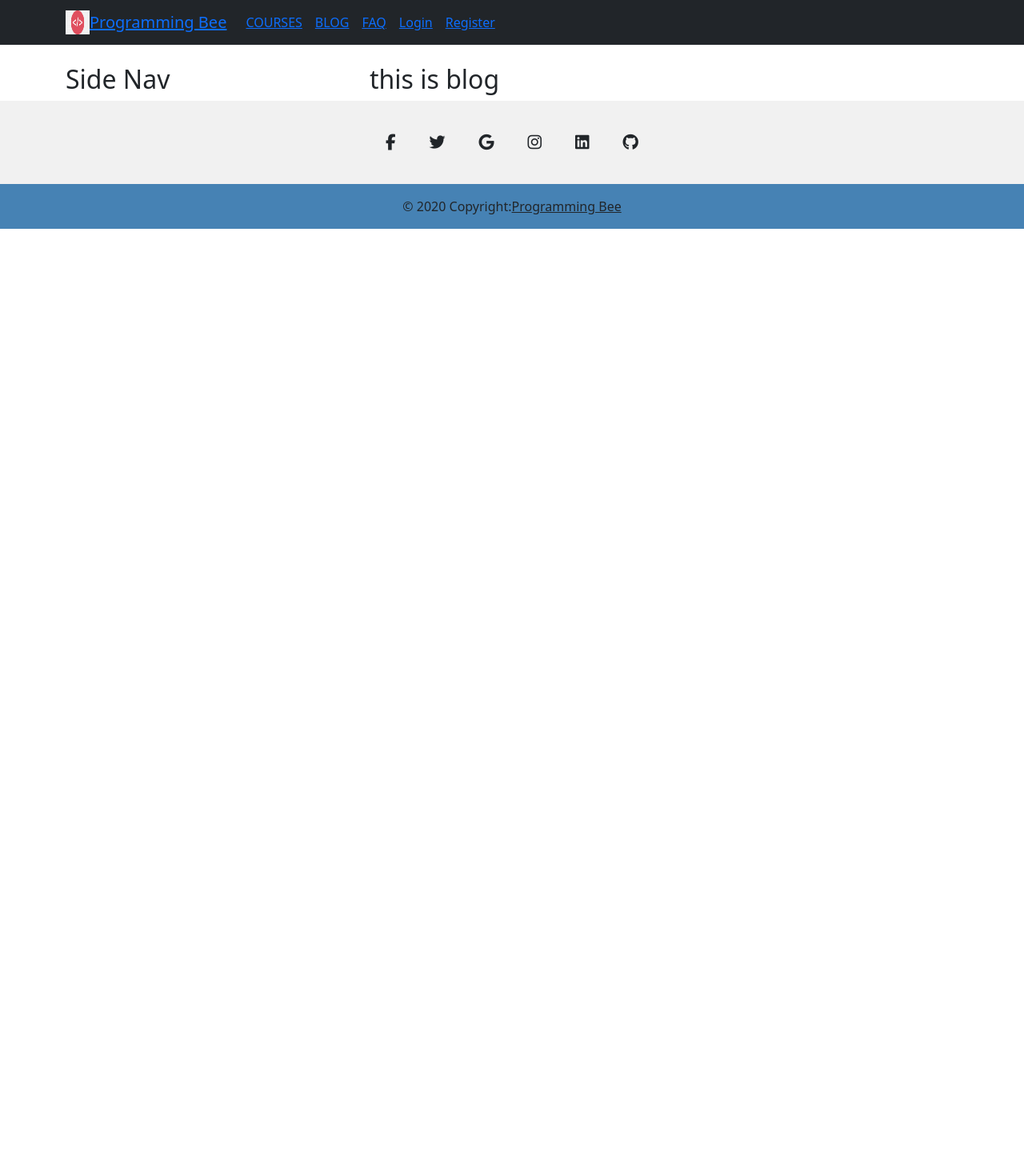
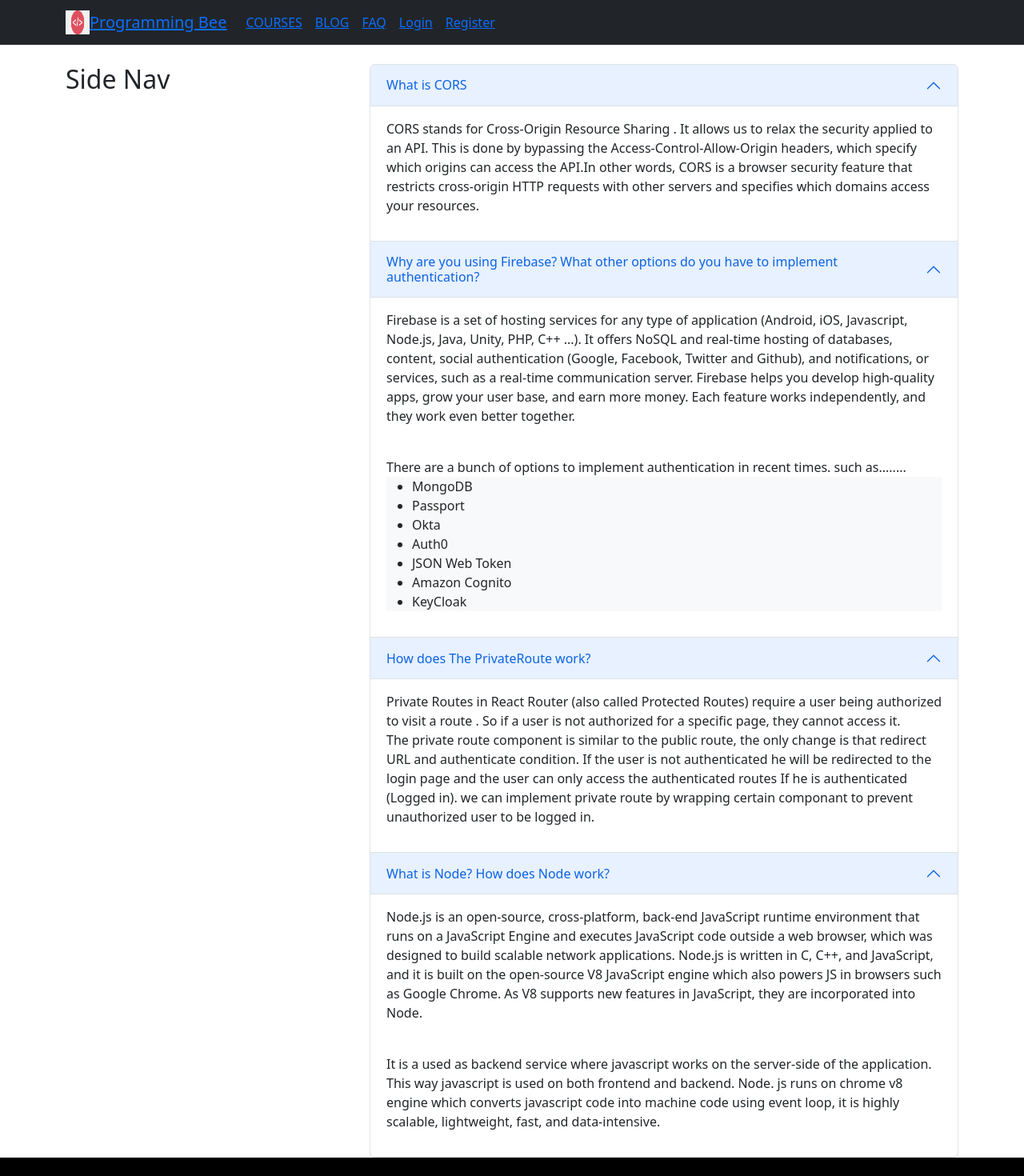
Before and after one commit to GreenerAsraf/learning-bee, a React (Create React App) app: page /blog in a window 1280 px wide. Shown: the top 1470 px of the page at 80% size. Before the commit the page ends 800 px from the top, so only its background shows below. Built offline with nearby package versions, Linux system fonts and the light colour scheme; no server answers.

Commit message:
login and register ui added

```diff
--- a/src/componants/Shared/Footer/Footer.js
+++ b/src/componants/Shared/Footer/Footer.js
@@ -5,7 +5,7 @@ import { FontAwesomeIcon } from '@fortawesome/react-fontawesome';
 const Footer = () => {
     return (
         <div>
-<footer className="text-center text-white" style={{backgroundColor: '#f1f1f1'}}>
+<footer className="text-center text-white" style={{backgroundColor: 'black', color:'white'}}>
 
   <div className="container pt-4">
     {/* <!-- Section: Social media --> */}
@@ -69,7 +69,7 @@ const Footer = () => {
   </div>
 
   <div className="text-center text-dark p-3" style={{backgroundColor: 'steelblue'}}>
-    © 2020 Copyright:
+    © 2022 Copyright:
     <a className="text-dark" href="https://mdbootstrap.com/">Programming Bee</a>
   </div>
 
--- a/src/componants/Shared/Login/Login.js
+++ b/src/componants/Shared/Login/Login.js
@@ -1,6 +1,8 @@
-import React, { useState } from 'react';
+import React, { useContext, useState } from 'react';
+import { AuthContext } from '../../../contexts/AuthProvider/AuthProvider';
 
 const Login = () => {
+    const {user} = useContext(AuthContext);
 
     const [password, setPassword] = useState("");
     const [email, setEmail] = useState("");
@@ -19,16 +21,16 @@ const Login = () => {
         formIsValid = true;
       }
 
-      if (!password.match(/^[a-zA-Z]{8,22}$/)) {
-        formIsValid = false;
-        setpasswordError(
-          "Only Letters and length must best min 8 Chracters and Max 22 Chracters"
-        );
-        return false;
-      } else {
-        setpasswordError("");
-        formIsValid = true;
-      }
+    //   if (!password.match(/^[a-zA-Z]{8,22}$/)) {
+    //     formIsValid = false;
+    //     setpasswordError(
+    //       "Only Letters and length must best min 8 Chracters and Max 22 Chracters"
+    //     );
+    //     return false;
+    //   } else {
+    //     setpasswordError("");
+    //     formIsValid = true;
+    //   }
 
       return formIsValid;
     };
@@ -43,6 +45,7 @@ const Login = () => {
       <div className="container">
         <div className="row d-flex justify-content-center">
           <div className="col-md-4">
+            <h1>Name: {user}</h1>
             <form id="loginform" onSubmit={loginSubmit}>
               <div className="form-group">
                 <label>Email address</label>
--- a/src/componants/Shared/Register/Register.js
+++ b/src/componants/Shared/Register/Register.js
@@ -1,39 +1,40 @@
-import React, { useState } from 'react';
+import React, { useContext, useState } from 'react';
 import Button from 'react-bootstrap/Button';
 import Form from 'react-bootstrap/Form';
 // import toast from 'react-hot-toast';
 import { Link } from 'react-router-dom';
+import { AuthContext } from '../../../contexts/AuthProvider/AuthProvider';
 // import { AuthContext } from '../../../contexts/AuthProvider/AuthProvider';
 
 const Register = () => {
     const [error, setError] = useState('');
     const [accepted, setAccepted] = useState(false);
-    // const { createUser, updateUserProfile, verifyEmail } = useContext(AuthContext);
+    const { createUser, updateUserProfile, verifyEmail } = useContext(AuthContext);
 
-    // const handleSubmit = event => {
-    //     event.preventDefault();
-    //     const form = event.target;
-    //     const name = form.name.value;
-    //     const photoURL = form.photoURL.value;
-    //     const email = form.email.value;
-    //     const password = form.password.value;
-    //     // console.log(name, photoURL, email, password);
+    const handleSubmit = event => {
+        event.preventDefault();
+        const form = event.target;
+        // const name = form.name.value;
+        // const photoURL = form.photoURL.value;
+        const email = form.email.value;
+        const password = form.password.value;
+        // console.log(name, photoURL, email, password);
 
-    //     createUser(email, password)
-    //         .then(result => {
-    //             const user = result.user;
-    //             console.log(user);
-    //             setError('');
-    //             form.reset();
-    //             handleUpdateUserProfile(name, photoURL);
-    //             handleEmailVerification();
-    //             toast.success('Please verify your email address.')
-    //         })
-    //         .catch(e => {
-    //             console.error(e);
-    //             setError(e.message);
-    //         });
-    // }
+        createUser(email, password)
+            .then(result => {
+                const user = result.user;
+                console.log(user);
+                setError('');
+                form.reset();
+                // handleUpdateUserProfile(name, photoURL);
+                // handleEmailVerification();
+                // toast.success('Please verify your email address.')
+            })
+            .catch(e => {
+                console.error(e);
+                setError(e.message);
+            });
+    }
 
     // const handleUpdateUserProfile = (name, photoURL) => {
     //     const profile = {
@@ -52,12 +53,12 @@ const Register = () => {
     //     .catch(error => console.error(error));
     // }
 
-    // const handleAccepted = event => {
-    //     setAccepted(event.target.checked)
-    // }
+    const handleAccepted = event => {
+        setAccepted(event.target.checked)
+    }
 
     return (
-        <Form>
+        <Form onSubmit={handleSubmit}>
             <Form.Group className="mb-3" controlId="formBasicEmail">
                 <Form.Label>Your Name</Form.Label>
                 <Form.Control name="name" type="text" placeholder="Your Name" />
@@ -79,7 +80,7 @@ const Register = () => {
             <Form.Group className="mb-3" controlId="formBasicCheckbox">
                 <Form.Check
                     type="checkbox"
-                    // onClick={handleAccepted}
+                    onClick={handleAccepted}
                     label={<>Accept <Link to="/terms">Terms and conditions</Link></>} />
             </Form.Group>
             <Button variant="primary" type="submit" disabled={!accepted}>
--- a/src/componants/pages/Blog/Blog.js
+++ b/src/componants/pages/Blog/Blog.js
@@ -1,9 +1,58 @@
 import React from 'react';
+import Accordion from 'react-bootstrap/Accordion';
 
 const Blog = () => {
     return (
         <div>
-            <h2>this is blog</h2>
+    <Accordion defaultActiveKey="0">
+      <Accordion.Item eventKey="0">
+        <Accordion.Header>What is CORS</Accordion.Header>
+        <Accordion.Body>
+            <p> CORS stands for Cross-Origin Resource Sharing . It allows us to relax the security applied to an API. This is done by bypassing the Access-Control-Allow-Origin headers, which specify which origins can access the API.In other words, CORS is a browser security feature that restricts cross-origin HTTP requests with other servers and specifies which domains access your resources.</p>
+        </Accordion.Body>
+      </Accordion.Item>
+      <Accordion.Item eventKey="0">
+        <Accordion.Header>Why are you using Firebase? What other options do you have to implement
+            authentication?
+        </Accordion.Header>
+        <Accordion.Body>
+         <p>Firebase is a set of hosting services for any type of application (Android, iOS, Javascript, Node.js, Java, Unity, PHP, C++ ...). It offers NoSQL and real-time hosting of databases, content, social authentication (Google, Facebook, Twitter and Github), and notifications, or services, such as a real-time communication server. Firebase helps you develop high-quality apps, grow your user base, and earn more money. Each feature works independently, and they work even better together.</p>
+         <br />
+         <p>There are a bunch of options to implement authentication in recent times.
+            such as........ <br />
+            <ul className='bg-light'>
+                <li>MongoDB</li>
+                <li>Passport</li>
+                <li>Okta</li>
+                <li>Auth0</li>
+                <li>JSON Web Token</li>
+                <li>Amazon Cognito</li>
+                <li>KeyCloak</li>
+            </ul>
+         </p>
+        </Accordion.Body>
+      </Accordion.Item>
+      <Accordion.Item eventKey="0">
+        <Accordion.Header>How does The PrivateRoute work?</Accordion.Header>
+        <Accordion.Body>
+       <p>
+       Private Routes in React Router (also called Protected Routes) require a user being authorized to visit a route . So if a user is not authorized for a specific page, they cannot access it.
+        <br />
+        The private route component is similar to the public route, the only change is that redirect URL and authenticate condition. If the user is not authenticated he will be redirected to the login page and the user can only access the authenticated routes If he is authenticated (Logged in). we can implement private route by wrapping certain componant to prevent unauthorized user to be logged in.
+       </p>
+        </Accordion.Body>
+      </Accordion.Item>
+
+      <Accordion.Item eventKey="0">
+        <Accordion.Header>What is Node? How does Node work?</Accordion.Header>
+        <Accordion.Body>
+        <p>Node.js is an open-source, cross-platform, back-end JavaScript runtime environment that runs on a JavaScript Engine and executes JavaScript code outside a web browser, which was designed to build scalable network applications. Node.js is written in C, C++, and JavaScript, and it is built on the open-source V8 JavaScript engine which also powers JS in browsers such as Google Chrome. As V8 supports new features in JavaScript, they are incorporated into Node.</p>
+        <br />
+        <p>It is a used as backend service where javascript works on the server-side of the application. This way javascript is used on both frontend and backend. Node. js runs on chrome v8 engine which converts javascript code into machine code using event loop, it is highly scalable, lightweight, fast, and data-intensive.</p>
+
+        </Accordion.Body>
+      </Accordion.Item>
+    </Accordion>
         </div>
     );
 };
--- /dev/null
+++ b/src/contexts/AuthProvider/AuthProvider.js
@@ -0,0 +1,81 @@
+import React, { createContext, useEffect, useState } from 'react';
+import { createUserWithEmailAndPassword, getAuth, onAuthStateChanged, sendEmailVerification, signInWithEmailAndPassword, signInWithPopup, signOut, updateProfile } from 'firebase/auth'
+// import {getAuth} from 'firebase/auth';
+import app from '../../firebase/firebase.config';
+
+// export const AuthContext = createContext();
+export const AuthContext = createContext();
+const auth = getAuth(app);
+
+const AuthProvider = ({children}) => {
+
+    // const authInfo = {user: "Asraf"}
+
+    const [user, setUser] = useState(null);
+    const [loading, setLoading] = useState(true);
+
+    const providerLogin = (provider) => {
+        setLoading(true);
+        return signInWithPopup(auth, provider);
+    }
+
+    const createUser = (email, password) => {
+        setLoading(true);
+        return createUserWithEmailAndPassword(auth, email, password)
+    }
+
+    const signIn = (email, password) => {
+        setLoading(true);
+        return signInWithEmailAndPassword(auth, email, password);
+    }
+
+    const updateUserProfile = (profile) => {
+        return updateProfile(auth.currentUser, profile);
+    }
+
+    const verifyEmail = () =>{
+        return sendEmailVerification(auth.currentUser);
+    }
+
+    const logOut = () => {
+        setLoading(true);
+        return signOut(auth);
+    }
+
+    useEffect(() => {
+        const unsubscribe = onAuthStateChanged(auth, (currentUser) => {
+            console.log('inside auth state change', currentUser);
+
+            if(currentUser === null || currentUser.emailVerified){
+                setUser(currentUser);
+            }
+            setLoading(false);
+        });
+        return () => {
+            unsubscribe();
+        }
+
+    }, [])
+
+    const authInfo = {
+        user,
+        loading,
+        setLoading,
+        providerLogin,
+        logOut,
+        updateUserProfile,
+        verifyEmail,
+        createUser,
+        signIn
+    };
+
+    return (
+        <div>
+             <AuthContext.Provider value={authInfo}>
+            {children}
+        </AuthContext.Provider>
+        </div>
+    );
+};
+
+export default AuthProvider;
--- a/src/index.js
+++ b/src/index.js
@@ -4,11 +4,14 @@ import './index.css';
 import App from './App';
 import reportWebVitals from './reportWebVitals';
 import 'bootstrap/dist/css/bootstrap.min.css';
+import AuthProvider from './contexts/AuthProvider/AuthProvider';
 
 const root = ReactDOM.createRoot(document.getElementById('root'));
 root.render(
   <React.StrictMode>
+    <AuthProvider>
     <App />
+    </AuthProvider>
   </React.StrictMode>
 );
 
```
Also changed, not shown: src/componants/Shared/Header/Header.js (+3 -28 lines).
